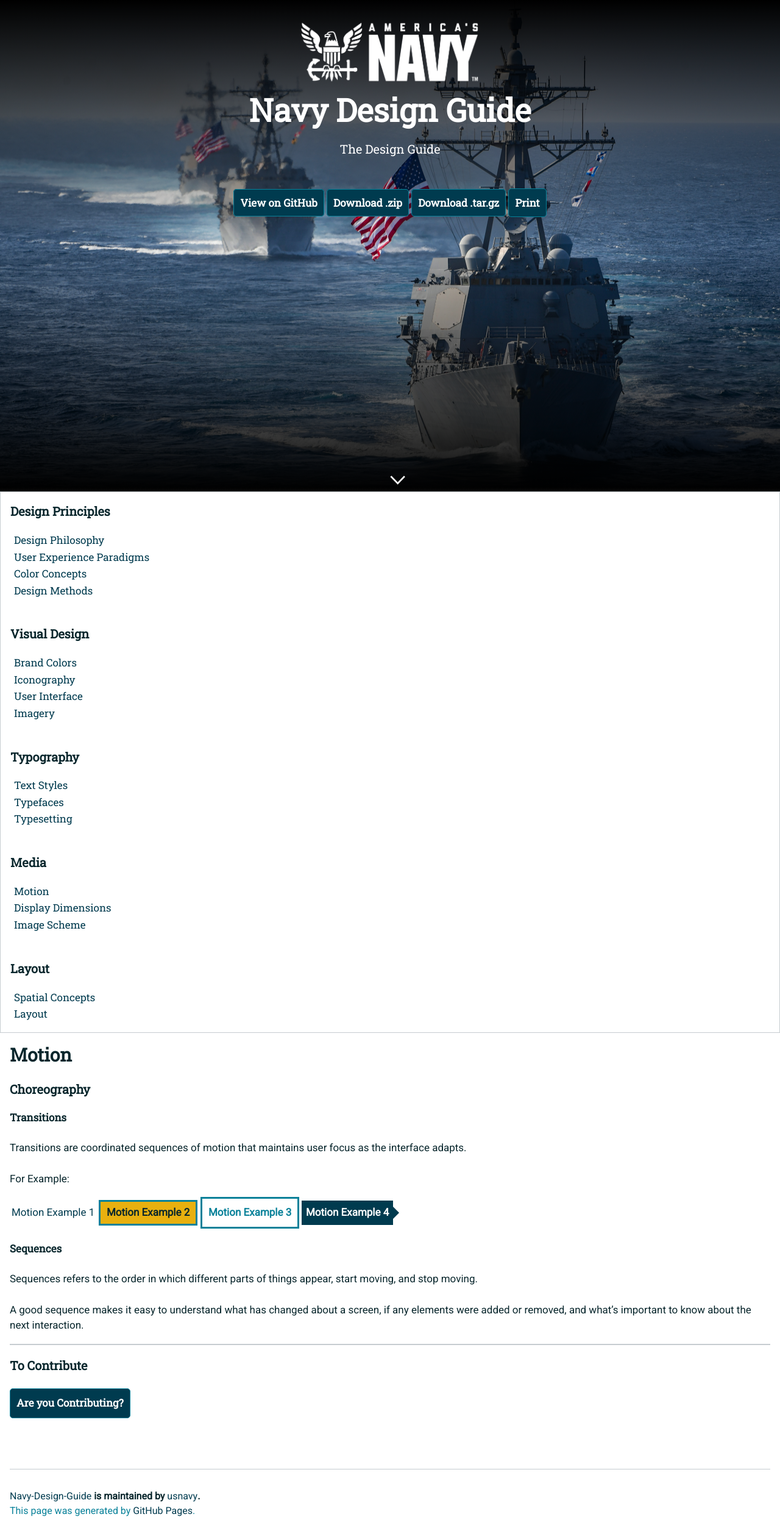
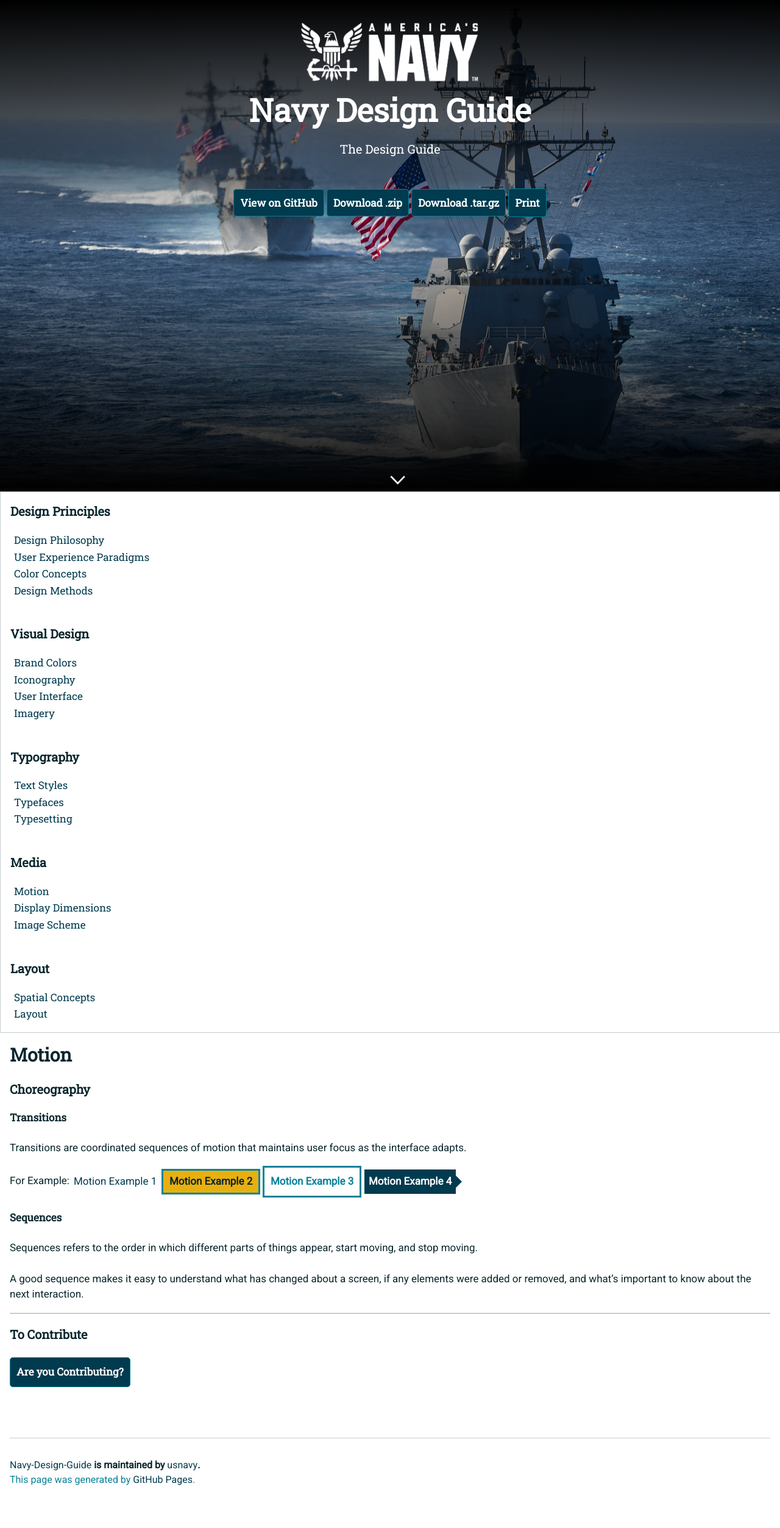
Before and after one commit to usnavy/Navy-Design-Guide, a Jekyll site: the page built from motion.md, in a window 1280 px wide. Shown: the whole page at 61% size. Built offline with Jekyll 4.4.1, drawn with Linux system fonts in a browser that asks for light colours; nearby versions of some CDN libraries; our own code applies the rules of GitHub Pages for plain Markdown files; after the commit the page ends 2455 px from its top, so only the background shows below that.

Commit message:
Update motion.md

```diff
--- a/motion.md
+++ b/motion.md
@@ -6,9 +6,9 @@
 
 Transitions are coordinated sequences of motion that maintains user focus as the interface adapts.
 
+<div class="container-hide">
+
 For Example:
-
-<div class="container-hide">
 
 <a class="hvr-underline-from-left">Motion Example 1</a>
 
```
